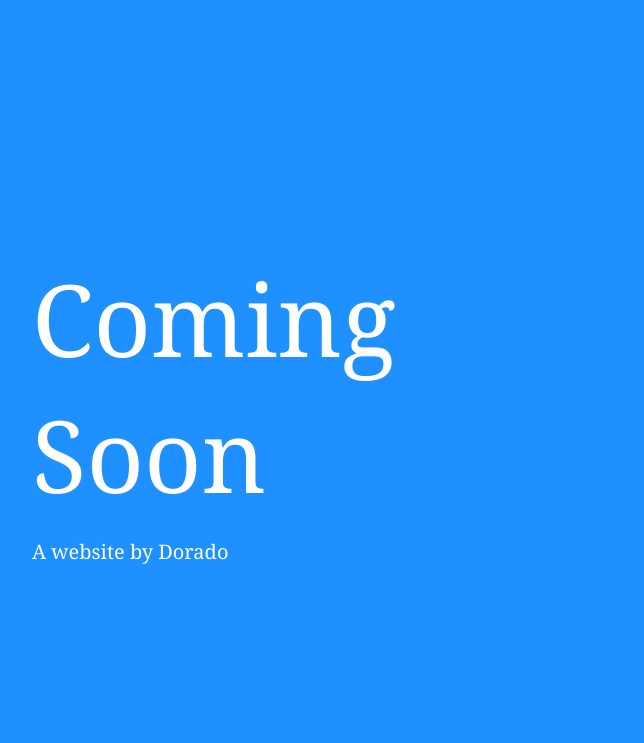
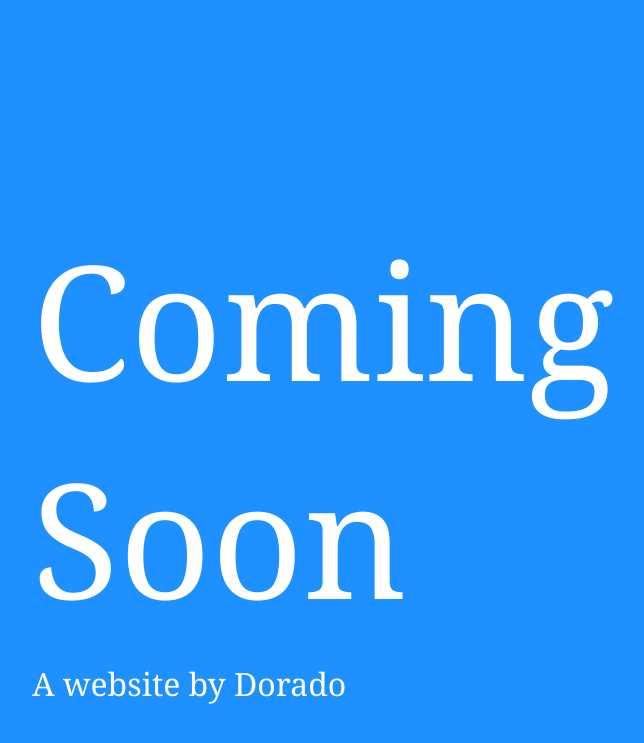
Before and after one commit to the-real-dorado/the-real-dorado.github.io, a PHP site: page / in a window 1280 px wide. Shown: the top 743 px of the page, without its empty margins (96-740 px from the left). Run offline with PHP 8.4, Linux system fonts and the light colour scheme.

Commit message:
Layout fixes

```diff
--- a/master.css
+++ b/master.css
@@ -19,9 +19,9 @@ header {
   text-align: left;
   font-family: georgia;
   color: white;
-  font-size: 100px;
+  font-size: 10rem;
   padding-left: 10vw;
-  padding-top: 25vh;
+  padding-top: 20vh;
 }
 
 .text{
@@ -29,7 +29,7 @@ header {
   padding-left: 10vw;
   color: white;
   font-family: georgia;
-  font-size: 20px;
+  font-size: 2rem;
 }
 
 header * {
```
